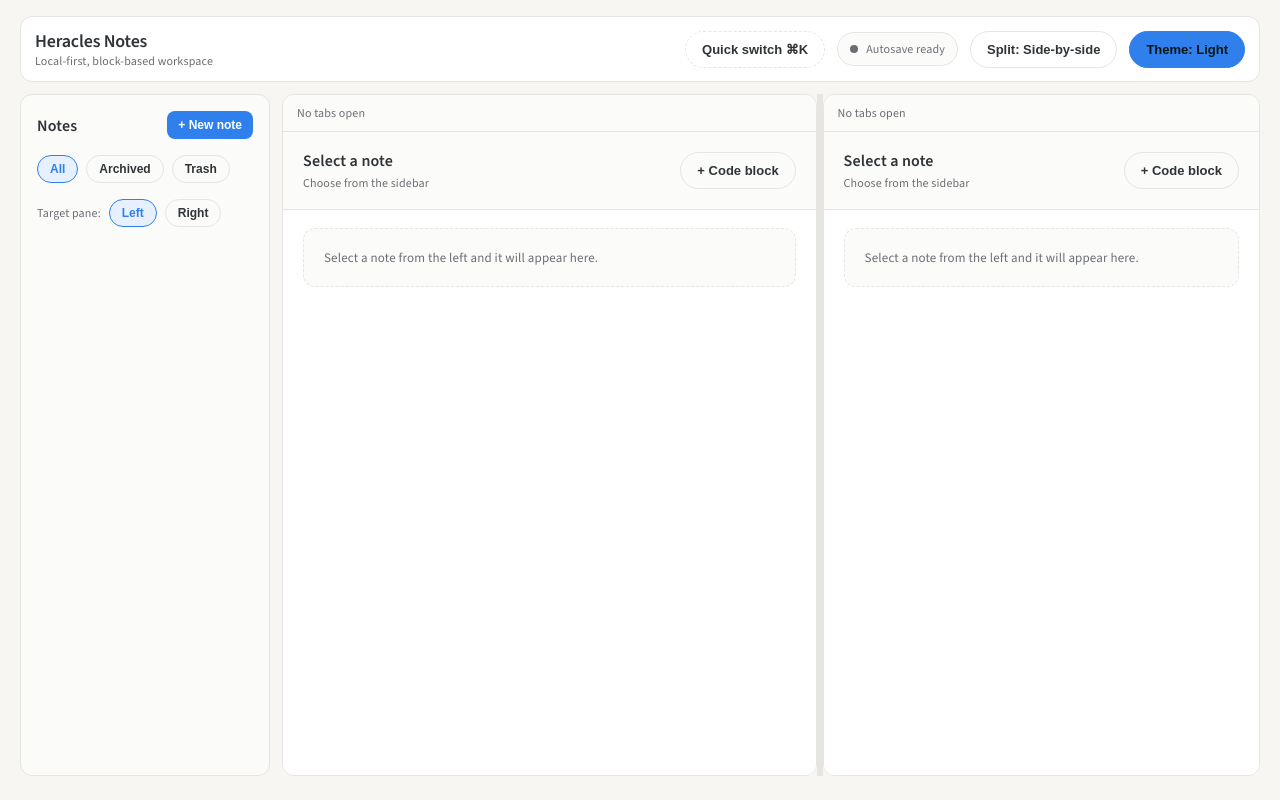
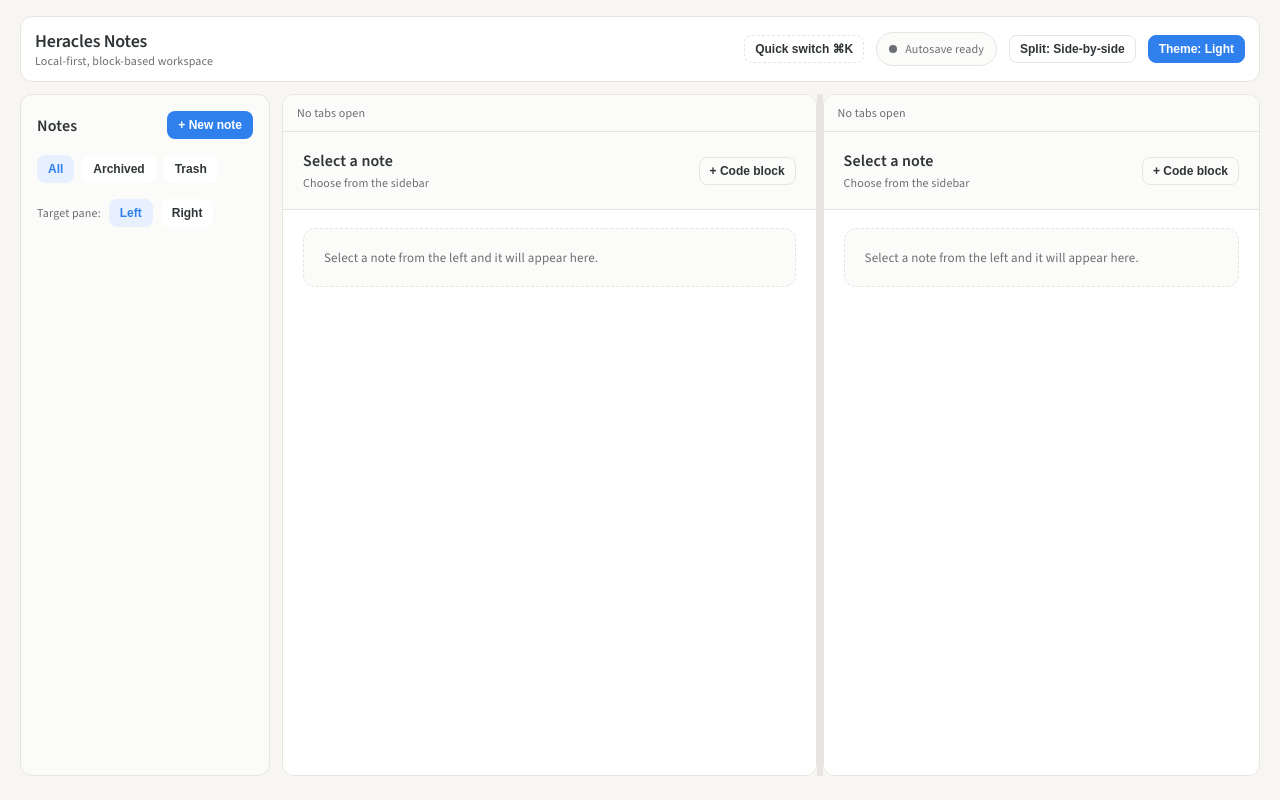
Before and after one commit to tacticalbadger/Heracles, a React (Vite) app in the folder renderer/: page / in a window 1280 px wide. Built offline with nearby package versions, Linux system fonts and the light colour scheme.

Commit message:
Style: Refine interactive element styling

```diff
--- a/renderer/src/styles.css
+++ b/renderer/src/styles.css
@@ -148,10 +148,10 @@ body {
 }
 
 .sidebar__filter {
-  border-radius: 999px;
-  padding: 6px 12px;
-  border: 1px solid var(--border);
-  background: transparent;
+  border-radius: 8px;
+  padding: 6px 10px;
+  border: 1px solid transparent;
+  background: var(--surface);
   font-size: 12px;
   font-weight: 600;
   cursor: pointer;
@@ -159,7 +159,7 @@ body {
 }
 
 .sidebar__filter.is-active {
-  border-color: var(--accent);
+  border-color: var(--accent-soft);
   background: var(--accent-soft);
   color: var(--accent);
 }
@@ -171,10 +171,10 @@ body {
 }
 
 .sidebar__pane-button {
-  border-radius: 999px;
-  padding: 6px 12px;
-  border: 1px solid var(--border);
-  background: transparent;
+  border-radius: 8px;
+  padding: 6px 10px;
+  border: 1px solid transparent;
+  background: var(--surface);
   color: var(--text-primary);
   cursor: pointer;
   font-size: 12px;
@@ -182,7 +182,7 @@ body {
 }
 
 .sidebar__pane-button.is-active {
-  border-color: var(--accent);
+  border-color: var(--accent-soft);
   color: var(--accent);
   background: var(--accent-soft);
 }
@@ -194,22 +194,26 @@ body {
   overflow-y: auto;
   display: flex;
   flex-direction: column;
-  gap: 8px;
+  gap: 2px;
 }
 
 .note-list__item {
   width: 100%;
-  border: 1px solid var(--border);
-  background: var(--pane-bg);
-  padding: 12px;
-  border-radius: 14px;
+  border: 1px solid transparent;
+  background: transparent;
+  padding: 8px 10px;
+  border-radius: 8px;
   text-align: left;
   cursor: pointer;
-  transition: all 0.2s ease;
+  transition: background 0.2s ease, color 0.2s ease;
+}
+
+.note-list__item:hover {
+  background: var(--block-hover);
 }
 
 .note-list__item.is-active {
-  border-color: var(--accent);
+  border-color: var(--accent-soft);
   background: var(--accent-soft);
 }
 
@@ -296,10 +300,10 @@ body {
 .chip {
   border: 1px solid var(--border);
   background: transparent;
-  padding: 10px 16px;
-  border-radius: 999px;
+  padding: 6px 10px;
+  border-radius: 8px;
   color: var(--text-primary);
-  font-size: 13px;
+  font-size: 12px;
   font-weight: 600;
   cursor: pointer;
   transition: all 0.2s ease;
@@ -313,7 +317,7 @@ body {
 .chip--primary {
   background: var(--accent);
   border-color: var(--accent);
-  color: #0c1411;
+  color: #ffffff;
 }
 
 .chip--muted {
@@ -415,17 +419,17 @@ body {
   display: inline-flex;
   align-items: center;
   gap: 8px;
-  border: 1px solid var(--border);
-  background: var(--surface);
+  border: 1px solid transparent;
+  background: transparent;
   padding: 6px 10px;
-  border-radius: 999px;
+  border-radius: 8px;
   font-size: 12px;
   font-weight: 600;
   cursor: pointer;
 }
 
 .pane__tab.is-active {
-  border-color: var(--accent);
+  border-color: var(--accent-soft);
   color: var(--accent);
   background: var(--accent-soft);
 }
@@ -489,8 +493,8 @@ body {
 
 .switcher__input {
   border: 1px solid var(--border);
-  border-radius: 12px;
-  padding: 10px 12px;
+  border-radius: 8px;
+  padding: 8px 10px;
   font-size: 14px;
   font-family: var(--font-sans);
   background: var(--pane-bg);
@@ -507,11 +511,15 @@ body {
 
 .switcher__item {
   text-align: left;
-  border: 1px solid var(--border);
-  background: var(--pane-bg);
-  border-radius: 14px;
-  padding: 10px 12px;
+  border: 1px solid transparent;
+  background: transparent;
+  border-radius: 10px;
+  padding: 8px 10px;
   cursor: pointer;
+}
+
+.switcher__item:hover {
+  background: var(--block-hover);
 }
 
 .switcher__item.is-active {
```
